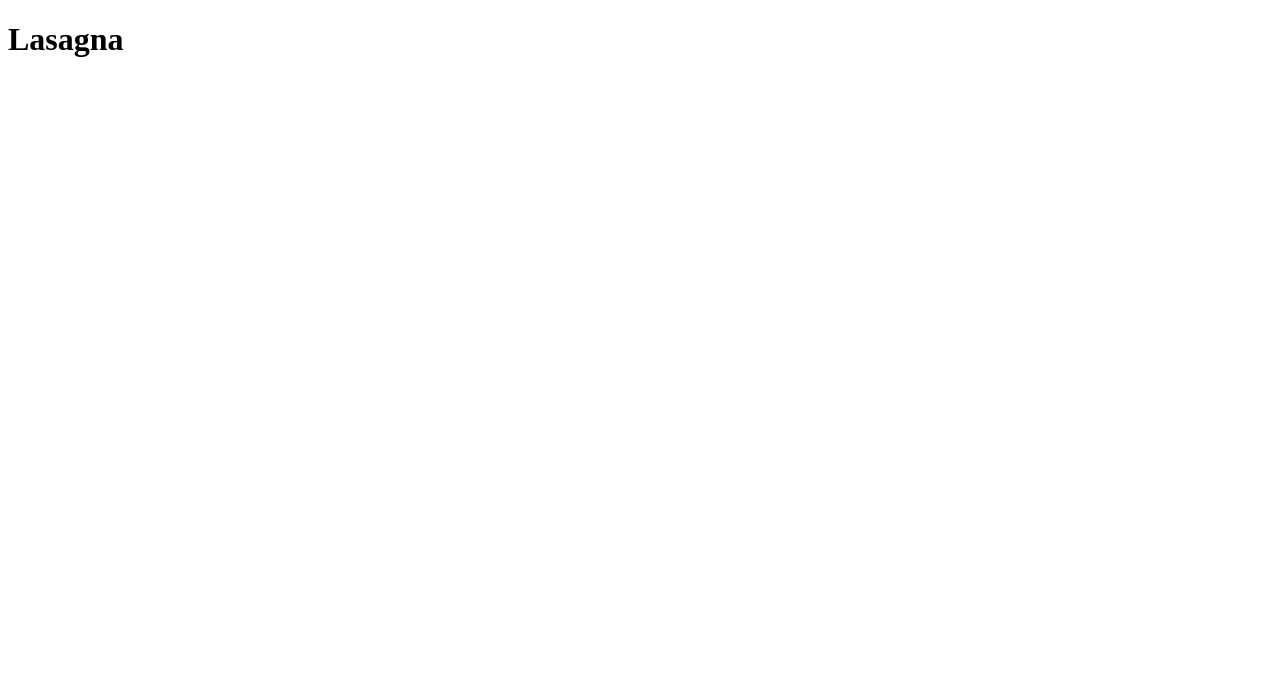
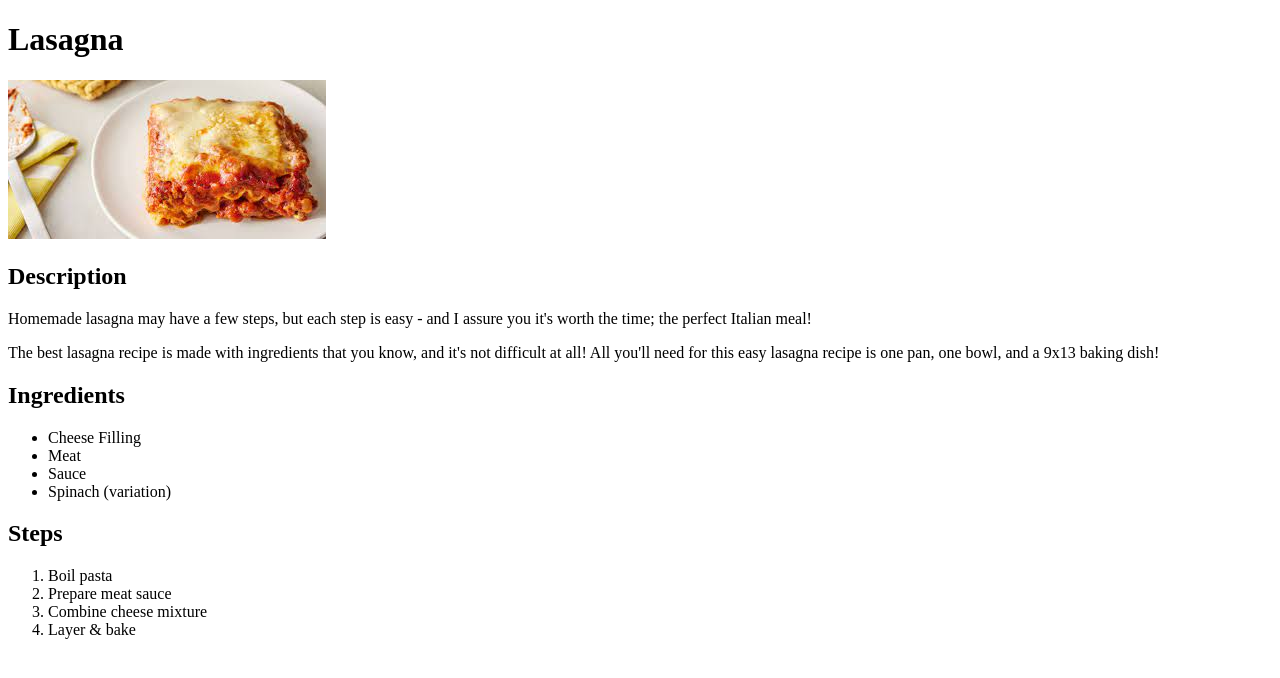
Before and after one commit to sikithedev/odin-recipes, a plain HTML site: page recipes/lasagna.html in a window 1280 px wide. Drawn offline with Linux system fonts and the light colour scheme.

Commit message:
Add details about recipe for lasagna

```diff
--- a/recipes/lasagna.html
+++ b/recipes/lasagna.html
@@ -7,5 +7,26 @@
 </head>
 <body>
   <h1>Lasagna</h1>
+  <img src="lasagna.jpg" alt="An image of lasagna">
+
+  <h2>Description</h2>
+  <p>Homemade lasagna may have a few steps, but each step is easy - and I assure you it's worth the time; the perfect Italian meal!</p>
+  <p>The best lasagna recipe is made with ingredients that you know, and it's not difficult at all! All you'll need for this easy lasagna recipe is one pan, one bowl, and a 9x13 baking dish!</p>
+
+  <h2>Ingredients</h2>
+  <ul>
+    <li>Cheese Filling</li>
+    <li>Meat</li>
+    <li>Sauce</li>
+    <li>Spinach (variation)</li>
+  </ul>
+
+  <h2>Steps</h2>
+  <ol>
+    <li>Boil pasta</li>
+    <li>Prepare meat sauce</li>
+    <li>Combine cheese mixture</li>
+    <li>Layer & bake</li>
+  </ol>
 </body>
 </html>
```
Also changed, not shown: recipes/lasagna.jpg (added).
